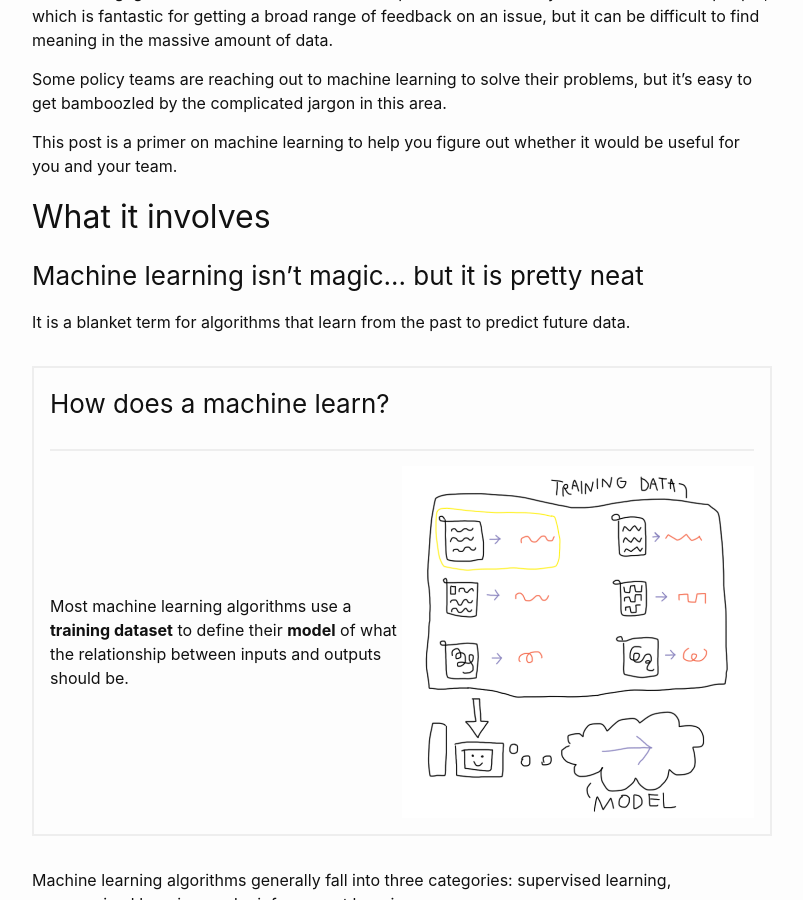
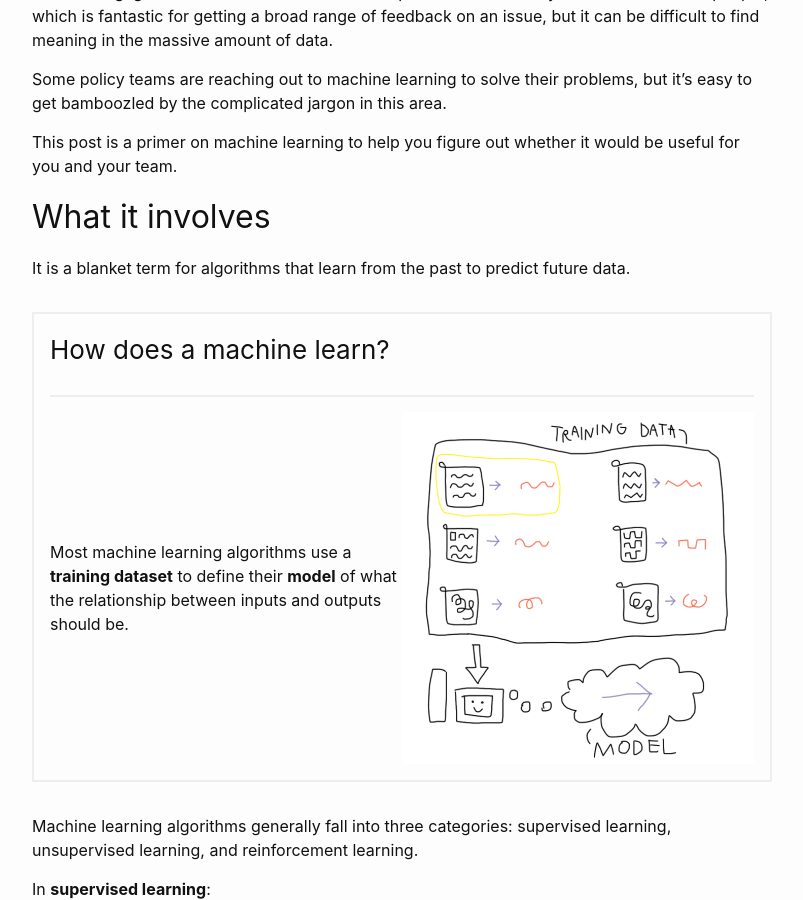
Before and after one commit to ServiceInnovationLab/bagel-box, a Jekyll site: the page built from _posts/2019-11-05-intro-to-machine-learning.md, in a window 1280 px wide and 900 px high, scrolled down 558 px. Shown: the whole window, without its empty margins (238-1041 px from the left). Built offline with Jekyll 4.4.1, drawn with Linux system fonts in a browser that asks for light colours; some of the changed text lies outside the part shown.

Commit message:
Added suggestions.

```diff
--- a/_posts/2019-11-05-intro-to-machine-learning.md
+++ b/_posts/2019-11-05-intro-to-machine-learning.md
@@ -21,8 +21,6 @@ This post is a primer on machine learning to help you figure out whether it woul
 be useful for you and your team.
 
 ## What it involves
-
-### Machine learning isn't magic... but it is pretty neat
 
 It is a blanket term for algorithms that learn from the past to predict future data.
 
```
Also changed, not shown: other parts of _posts/2019-11-05-intro-to-machine-learning.md (+2 -0 lines).
